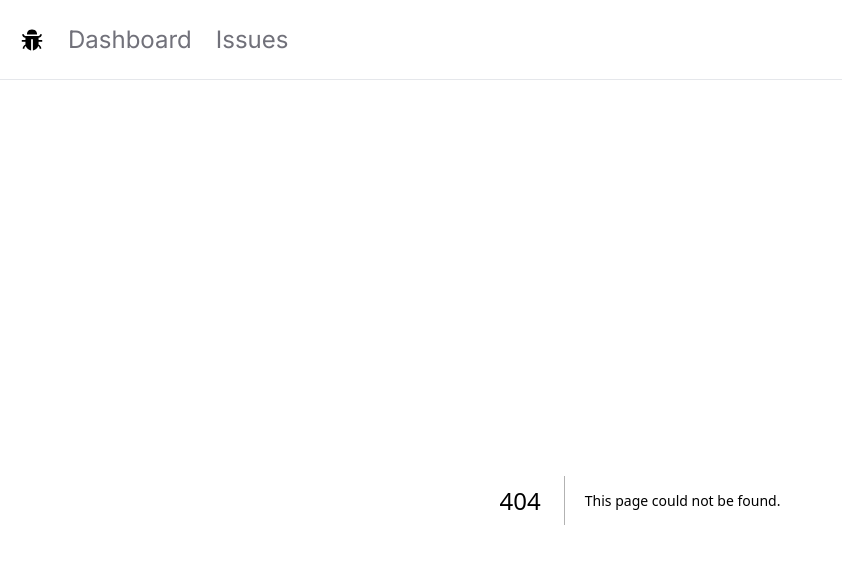
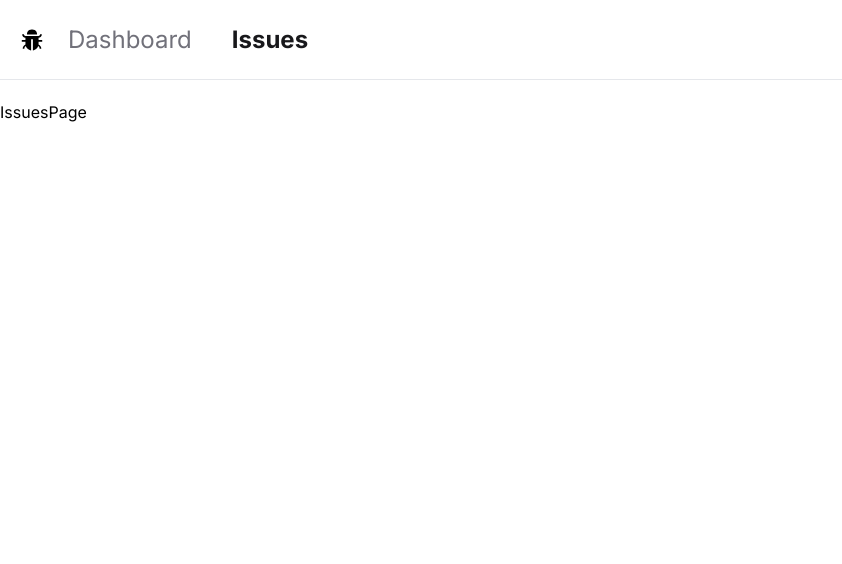
Before and after one commit to miradil5656/tracker, a Next.js app: page /issues in a window 1280 px wide. Before the commit this address had no page. Shown: the top 564 px of the page, without its empty margins (0-842 px from the left). Built offline with nearby package versions, Linux system fonts and the light colour scheme.

Commit message:
style the active link

```diff
--- a/app/Navbar.tsx
+++ b/app/Navbar.tsx
@@ -1,18 +1,31 @@
+'use client'
 import Link from 'next/link'
+import { usePathname } from 'next/navigation'
 import React from 'react'
 import {AiFillBug} from 'react-icons/ai'
-//AiFillBug
+import classNames from 'classnames'
 const Navbar = () => {
+
+    const currentPath = usePathname()
+
 
     const links=[
         {lable:'Dashboard',href:'/'},
         {lable:'Issues',href:'/issues'}
     ]
+
+
   return (
     <nav className='flex space-x-6 border-b mb-5 px-5 h-20 items-center text-2xl'>
         <Link href="/" ><AiFillBug /></Link>
-        <ul className='flex space-x-6'>
-            {links.map((link,index)=>(<Link href={link.href} key={index} className='text-zinc-500 hover:text-zinc-800 transition-colors'>{link.lable}</Link>))}
+        <ul className='flex space-x-10'>
+            {links.map((link,index)=>(<Link href={link.href} key={index} className={
+                classNames({
+                    'text-zinc-900 font-bold': link.href === currentPath,
+                    'text-zinc-500' : link.href !== currentPath,
+                    'hover:text-zinc-800 transition-colors' : true
+                })
+            }>{link.lable}</Link>))}
 
 
 
--- /dev/null
+++ b/app/issues/page.tsx
@@ -0,0 +1,9 @@
+import React from 'react'
+
+const IssuesPage = () => {
+  return (
+    <div>IssuesPage</div>
+  )
+}
+
+export default IssuesPage
--- a/package.json
+++ b/package.json
@@ -13,6 +13,7 @@
     "@types/react": "18.2.31",
     "@types/react-dom": "18.2.14",
     "autoprefixer": "10.4.16",
+    "classnames": "^2.3.2",
     "eslint": "8.52.0",
     "eslint-config-next": "13.5.6",
     "next": "13.5.6",
```
Also changed, not shown: 1 other file (tests, documents, lock files or other folders).
